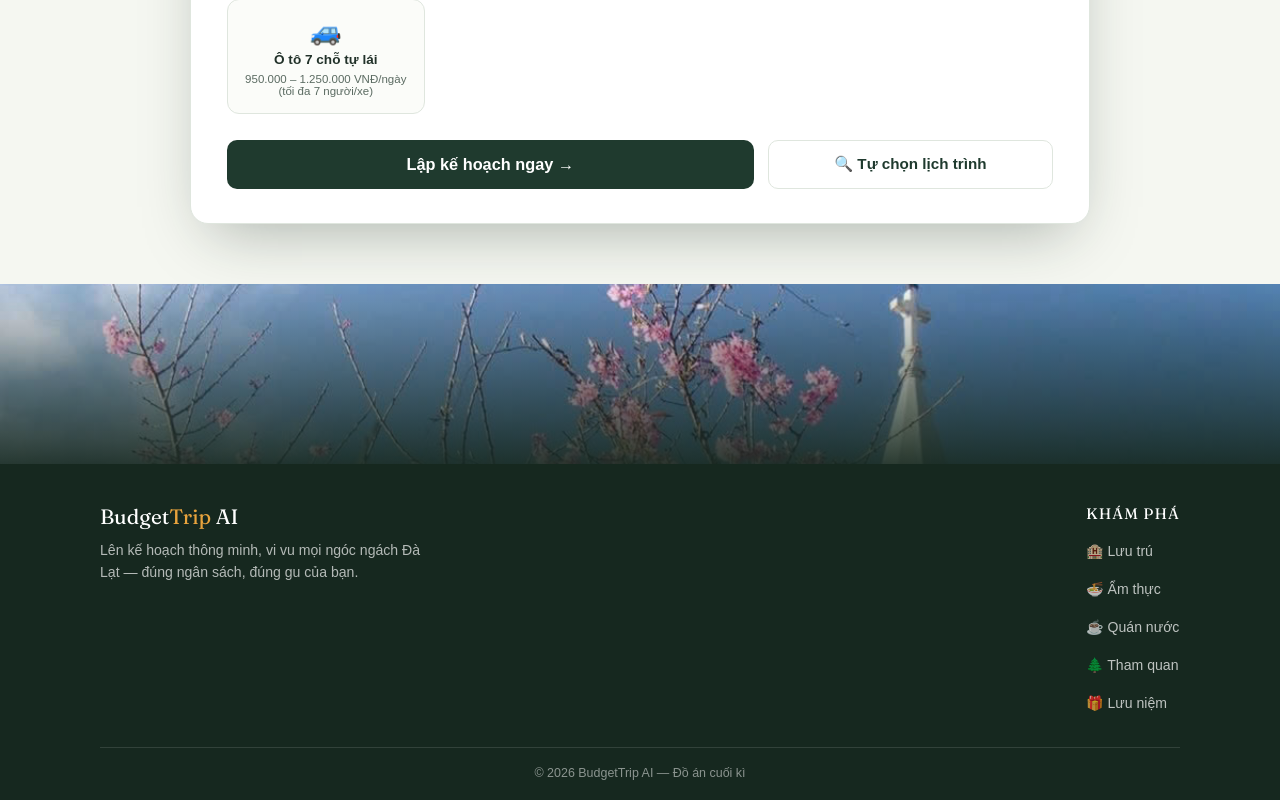
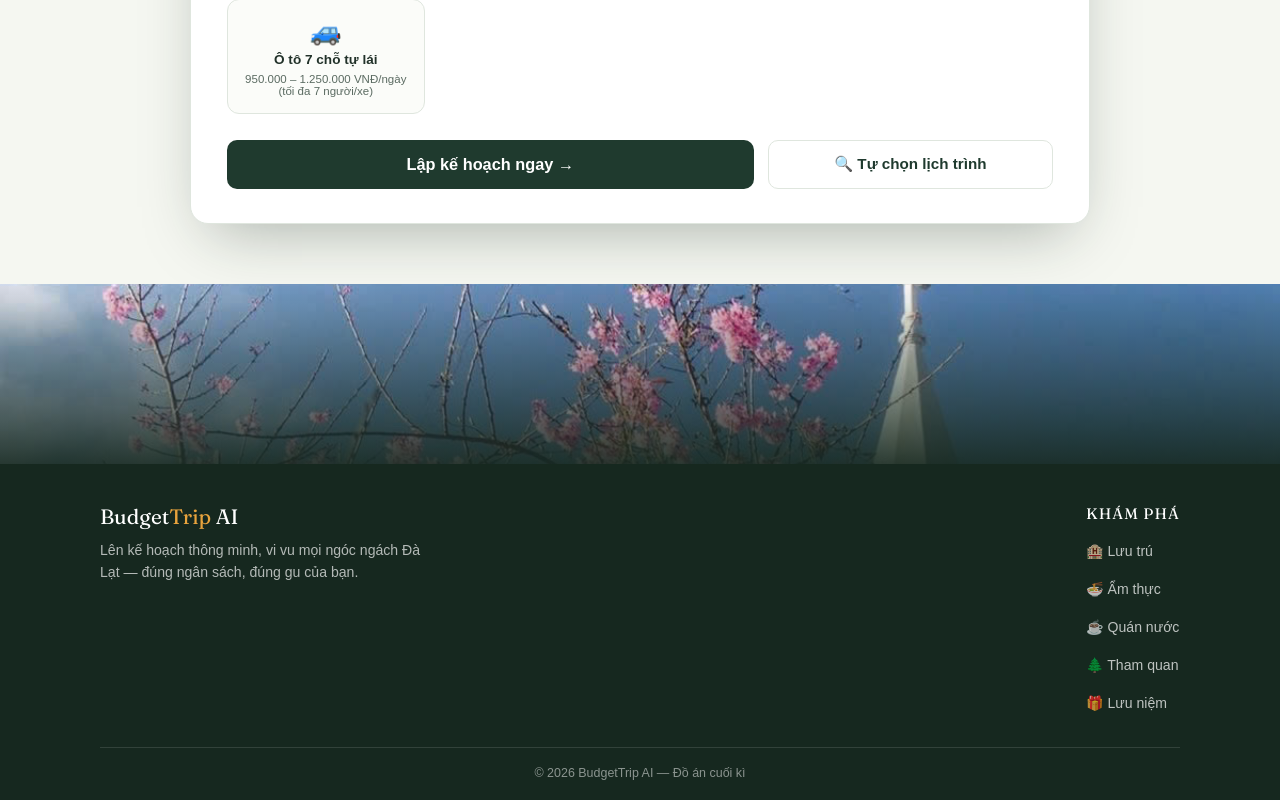
Before and after one commit to tue-nttu/budgettrip-AI, a Flask app: page / in a window 1280 px wide. Shown: the part 1183-1983 px from the top of the page. Run offline with Flask 3, Linux system fonts and the light colour scheme.

Commit message:
Update style.css

```diff
--- a/static/style.css
+++ b/static/style.css
@@ -815,7 +815,7 @@ font-weight: 600;
     linear-gradient(180deg, rgba(22,40,31,0) 0%, rgba(22,40,31,0.9) 100%),
     url('images/anhbia3.jpg');
   background-size: cover;
-  background-position: center 15%;
+  background-position: center 20%;
 }
 
 .site-footer-rich {
```
